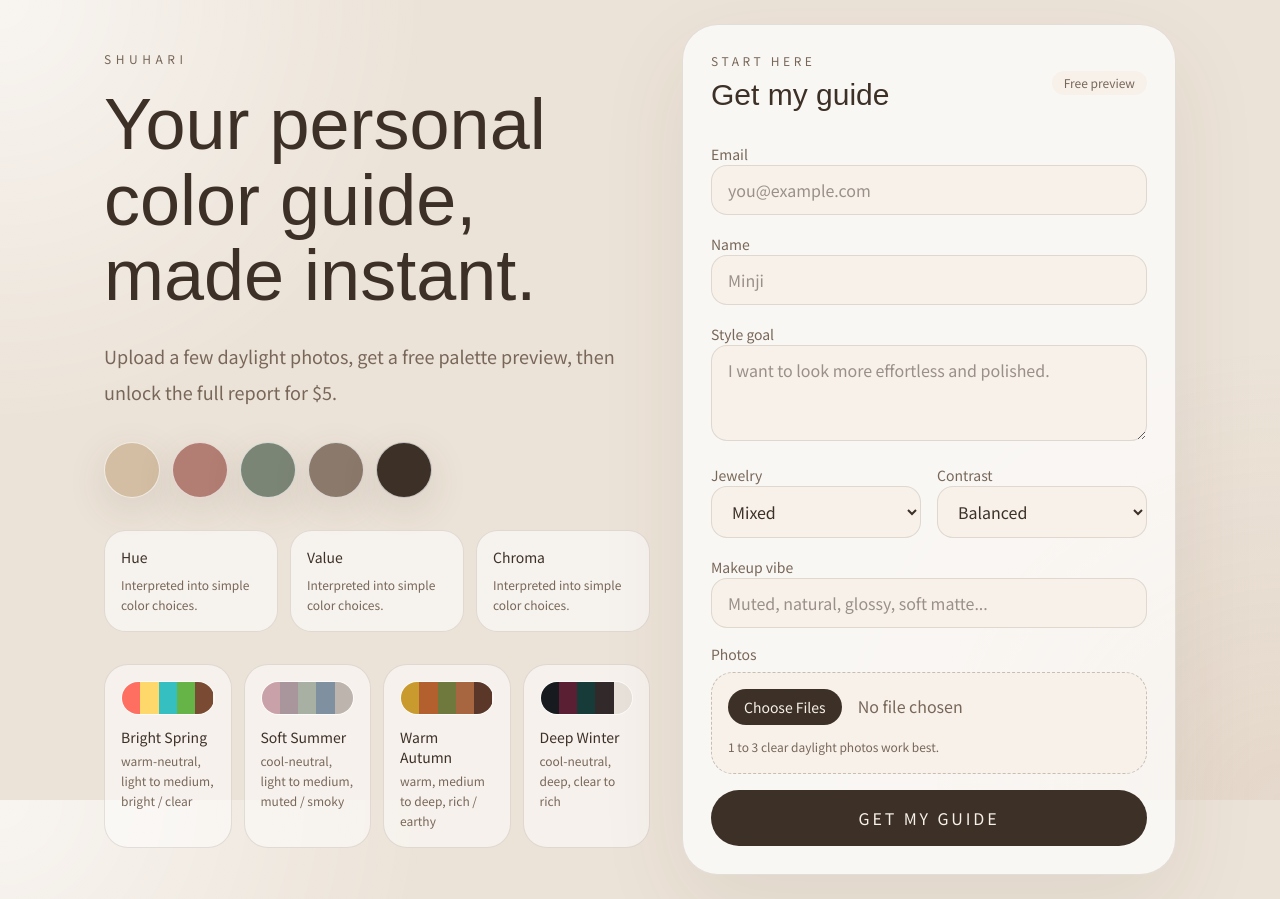
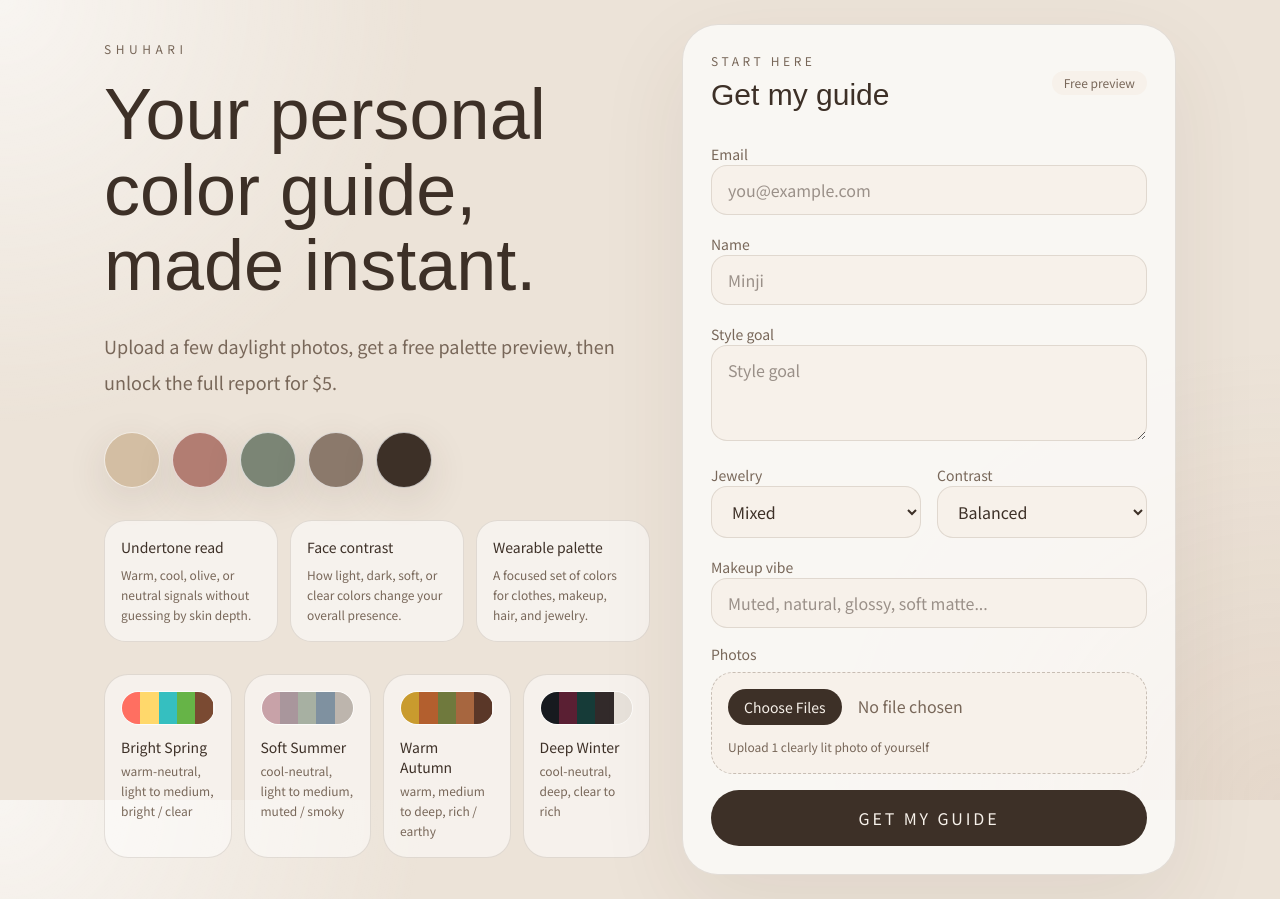
Before and after one commit to jtai56/Shuhari, a Next.js app: page / in a window 1280 px wide. Built offline with nearby package versions, Linux system fonts and the light colour scheme.

Commit message:
3rd commit

```diff
--- a/src/components/color-analysis-studio.tsx
+++ b/src/components/color-analysis-studio.tsx
@@ -593,6 +593,20 @@ const initialProfile: UploadedProfile = {
 };
 
 const landingSwatches = ["#D3BEA3", "#B27D72", "#7B8575", "#8B796B", "#3D3027"];
+const landingHighlights = [
+  {
+    title: "Undertone read",
+    description: "Warm, cool, olive, or neutral signals without guessing by skin depth.",
+  },
+  {
+    title: "Face contrast",
+    description: "How light, dark, soft, or clear colors change your overall presence.",
+  },
+  {
+    title: "Wearable palette",
+    description: "A focused set of colors for clothes, makeup, hair, and jewelry.",
+  },
+];
 const isDevelopment = process.env.NODE_ENV !== "production";
 
 async function fileToDataUrl(file: File) {
@@ -1385,14 +1399,14 @@ export function ColorAnalysisStudio() {
           </div>
 
           <div className="grid gap-3 sm:grid-cols-3">
-            {["Hue", "Value", "Chroma"].map((item) => (
+            {landingHighlights.map((item) => (
               <div
-                key={item}
+                key={item.title}
                 className="rounded-[1.35rem] border border-[var(--line)] bg-white/55 p-4"
               >
-                <p className="text-sm text-[var(--ink)]">{item}</p>
+                <p className="text-sm text-[var(--ink)]">{item.title}</p>
                 <p className="mt-2 text-xs leading-5 text-[var(--muted)]">
-                  Interpreted into simple color choices.
+                  {item.description}
                 </p>
               </div>
             ))}
@@ -1488,7 +1502,7 @@ export function ColorAnalysisStudio() {
                   }))
                 }
                 className="min-h-24 w-full rounded-[1rem] border border-[var(--line)] bg-[var(--paper)] px-4 py-3 text-sm leading-6 text-[var(--ink)] outline-none transition focus:border-[var(--line-strong)]"
-                placeholder="I want to look more effortless and polished."
+                placeholder="Style goal"
               />
             </label>
 
@@ -1581,7 +1595,7 @@ export function ColorAnalysisStudio() {
                   </div>
                 ) : null}
                 <p className="mt-3 text-xs leading-5 text-[var(--muted)]">
-                  1 to 3 clear daylight photos work best.
+                  Upload 1 clearly lit photo of yourself
                 </p>
               </div>
             </label>
```
